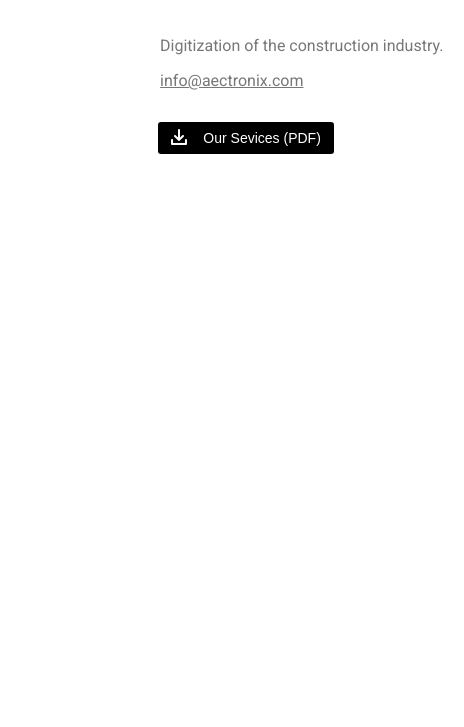
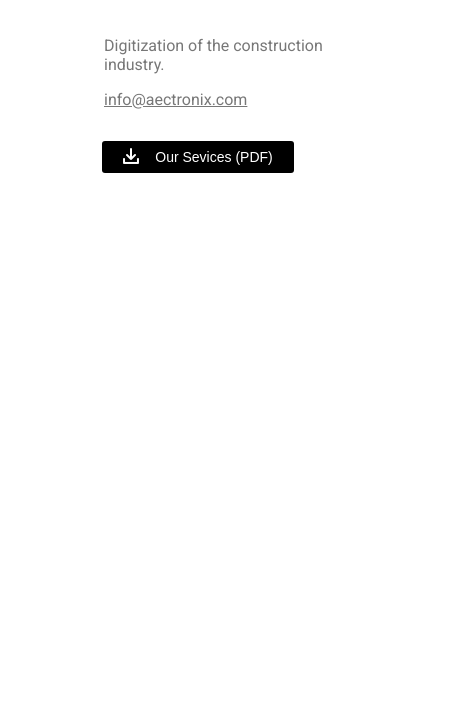
Before and after one commit to aectronix/atrnx-web-site, a plain HTML site: page index.html in a window 390 px wide. Shown: the part 117-844 px from the top of the page, 464 px wide, since content can reach past the window. Drawn offline with Linux system fonts and the light colour scheme.

Commit message:
Some ui fixes

```diff
--- a/index.html
+++ b/index.html
@@ -19,6 +19,15 @@
 		margin-top: 10%;
 		margin-left: 15%;
 	}
+
+		@media (max-width: 400px) {
+		    /* Adjust styles for mobile devices */
+		    .main {
+		        width: 100%; /* Make it 100% width on small screens */
+		        margin-left: 0; /* Remove left margin on small screens */
+		    }
+		}
+
 	.motto {
 		color: #777;
 		margin: 48px 0 0 96px;
@@ -30,7 +39,7 @@
 		color: #111;
 	}
 	.bt-load {
-	    width: 176px;
+	    width: 192px;
 	    height: 32px;
 		padding-bottom: 4px;
 	    margin: 32px 0 0 -2px;
```
